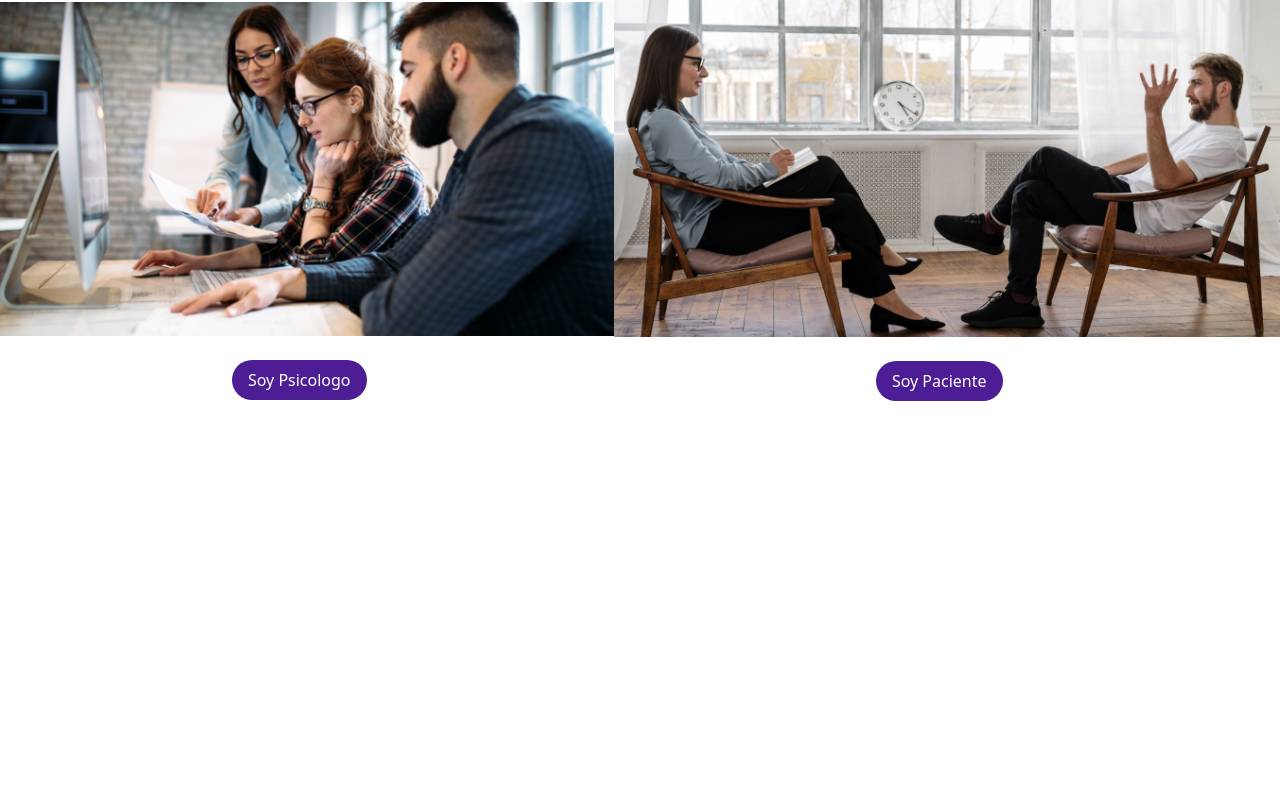
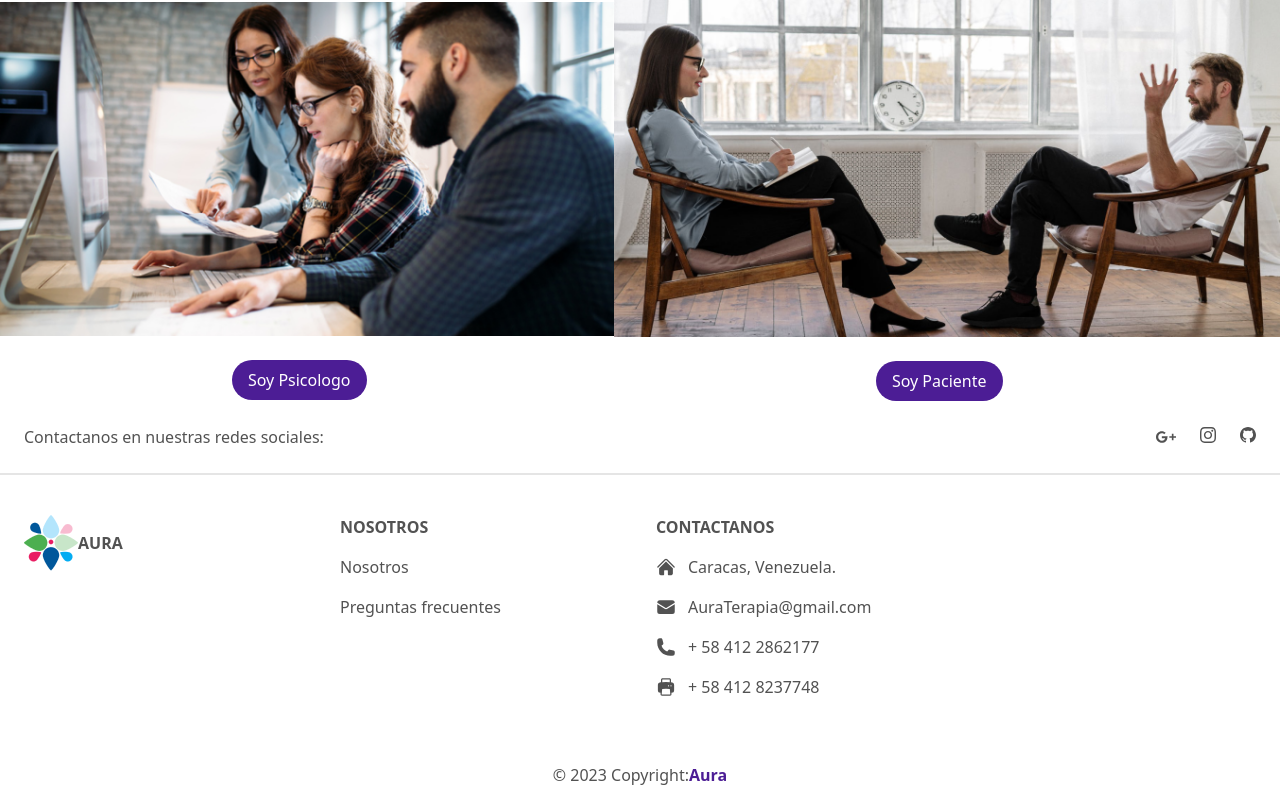
Before and after one commit to giubortone/Aura, a React (Vite) app: page /h in a window 1280 px wide. Built offline with nearby package versions, Linux system fonts and the light colour scheme.

Commit message:
Footer
Footer por pulir

```diff
--- a/src/App.jsx
+++ b/src/App.jsx
@@ -2,6 +2,7 @@
 import reactLogo from './assets/react.svg'
 import './App.css'
 import { Route, Routes } from 'react-router-dom'
+import Footer from "./Footer";
 import Home from './views/home/home'
 import Loginoption from './views/loginoption/loginoption'
 
@@ -12,8 +13,15 @@
         <Route path='/' element={<Home/>} />
         <Route path='h' element={<Loginoption/>} />
       </Routes>
+      <div className="App">
+        <Footer />
+      </div>
     </div>
+
   )
 }
 
 export default App
+
+
+//export default App
--- /dev/null
+++ b/src/Footer.jsx
@@ -0,0 +1,155 @@
+//const Footer = () => {
+//    const year = new Date().getFullYear();
+//
+//    return <footer className='text-violet-900'>
+//    <div className='md:flex md:justify-between md:items-center sm:px-12 px-4 py-7'>
+//        <h1 className="lg:text-4x1 text-3x1 md:mb-0 mb-6 lg:leading-normal font-semibol md:w-2/5">holaaaaa</h1>
+//        <h2>Soy Footer</h2>
+//    </div>
+//  </footer>
+//  }
+//
+//  export default Footer
+
+const Footer = () => {
+    const year = new Date().getFullYear();
+
+    return <footer
+    class="text-center text-neutral-600 dark:text-violet-900 lg:text-left">
+    <div
+      class="flex items-center justify-center border-b-2 border-neutral-200 p-6 dark:border-neutral-500 lg:justify-between">
+      <div class="mr-12 hidden lg:block">
+        <span>Contactanos en nuestras redes sociales:</span>
+      </div>
+      <div class="flex justify-center">
+        <a href="#!" class="mr-6 text-neutral-600 dark:text-violet-900">
+          <svg
+            xmlns="http://www.w3.org/2000/svg"
+            class="h-5 w-5"
+            fill="currentColor"
+            viewBox="0 0 24 24">
+            <path
+              d="M7 11v2.4h3.97c-.16 1.029-1.2 3.02-3.97 3.02-2.39 0-4.34-1.979-4.34-4.42 0-2.44 1.95-4.42 4.34-4.42 1.36 0 2.27.58 2.79 1.08l1.9-1.83c-1.22-1.14-2.8-1.83-4.69-1.83-3.87 0-7 3.13-7 7s3.13 7 7 7c4.04 0 6.721-2.84 6.721-6.84 0-.46-.051-.81-.111-1.16h-6.61zm0 0 17 2h-3v3h-2v-3h-3v-2h3v-3h2v3h3v2z"
+              fill-rule="evenodd"
+              clip-rule="evenodd" />
+          </svg>
+        </a>
+        <a href="#!" class="mr-6 text-neutral-600 dark:text-violet-900">
+          <svg
+            xmlns="http://www.w3.org/2000/svg"
+            class="h-4 w-4"
+            fill="currentColor"
+            viewBox="0 0 24 24">
+            <path
+              d="M12 2.163c3.204 0 3.584.012 4.85.07 3.252.148 4.771 1.691 4.919 4.919.058 1.265.069 1.645.069 4.849 0 3.205-.012 3.584-.069 4.849-.149 3.225-1.664 4.771-4.919 4.919-1.266.058-1.644.07-4.85.07-3.204 0-3.584-.012-4.849-.07-3.26-.149-4.771-1.699-4.919-4.92-.058-1.265-.07-1.644-.07-4.849 0-3.204.013-3.583.07-4.849.149-3.227 1.664-4.771 4.919-4.919 1.266-.057 1.645-.069 4.849-.069zm0-2.163c-3.259 0-3.667.014-4.947.072-4.358.2-6.78 2.618-6.98 6.98-.059 1.281-.073 1.689-.073 4.948 0 3.259.014 3.668.072 4.948.2 4.358 2.618 6.78 6.98 6.98 1.281.058 1.689.072 4.948.072 3.259 0 3.668-.014 4.948-.072 4.354-.2 6.782-2.618 6.979-6.98.059-1.28.073-1.689.073-4.948 0-3.259-.014-3.667-.072-4.947-.196-4.354-2.617-6.78-6.979-6.98-1.281-.059-1.69-.073-4.949-.073zm0 5.838c-3.403 0-6.162 2.759-6.162 6.162s2.759 6.163 6.162 6.163 6.162-2.759 6.162-6.163c0-3.403-2.759-6.162-6.162-6.162zm0 10.162c-2.209 0-4-1.79-4-4 0-2.209 1.791-4 4-4s4 1.791 4 4c0 2.21-1.791 4-4 4zm6.406-11.845c-.796 0-1.441.645-1.441 1.44s.645 1.44 1.441 1.44c.795 0 1.439-.645 1.439-1.44s-.644-1.44-1.439-1.44z" />
+          </svg>
+        </a>
+        <a href="#!" class="text-neutral-600 dark:text-violet-900">
+          <svg
+            xmlns="http://www.w3.org/2000/svg"
+            class="h-4 w-4"
+            fill="currentColor"
+            viewBox="0 0 24 24">
+            <path
+              d="M12 0c-6.626 0-12 5.373-12 12 0 5.302 3.438 9.8 8.207 11.387.599.111.793-.261.793-.577v-2.234c-3.338.726-4.033-1.416-4.033-1.416-.546-1.387-1.333-1.756-1.333-1.756-1.089-.745.083-.729.083-.729 1.205.084 1.839 1.237 1.839 1.237 1.07 1.834 2.807 1.304 3.492.997.107-.775.418-1.305.762-1.604-2.665-.305-5.467-1.334-5.467-5.931 0-1.311.469-2.381 1.236-3.221-.124-.303-.535-1.524.117-3.176 0 0 1.008-.322 3.301 1.23.957-.266 1.983-.399 3.003-.404 1.02.005 2.047.138 3.006.404 2.291-1.552 3.297-1.23 3.297-1.23.653 1.653.242 2.874.118 3.176.77.84 1.235 1.911 1.235 3.221 0 4.609-2.807 5.624-5.479 5.921.43.372.823 1.102.823 2.222v3.293c0 .319.192.694.801.576 4.765-1.589 8.199-6.086 8.199-11.386 0-6.627-5.373-12-12-12z" />
+          </svg>
+        </a>
+      </div>
+    </div>
+    <div class="mx-6 py-10 text-center md:text-left">
+      <div class="grid-1 grid gap-8 md:grid-cols-2 lg:grid-cols-4">
+        <div class="">
+          <h6
+            class="mb-4 flex items-center justify-center font-semibold uppercase md:justify-start">
+            <img className='' src="src\assets\Luxi-Hosting-Logo.png" alt='logo'/>
+            Aura
+          </h6>
+        </div>
+        <div class="">
+          <h6
+            class="mb-4 flex justify-center font-semibold uppercase md:justify-start">
+            Nosotros
+          </h6>
+          <p class="mb-4">
+            <a href="#!" class="text-neutral-600 dark:text-violet-900"
+              >Nosotros</a
+            >
+          </p>
+          <p class="mb-4">
+            <a href="#!" class="text-neutral-600 dark:text-violet-900"
+              >Preguntas frecuentes</a
+            >
+          </p>
+        </div>
+        <div>
+          <h6
+            class="mb-4 flex justify-center font-semibold uppercase md:justify-start">
+            Contactanos
+          </h6>
+          <p class="mb-4 flex items-center justify-center md:justify-start">
+            <svg
+              xmlns="http://www.w3.org/2000/svg"
+              viewBox="0 0 24 24"
+              fill="currentColor"
+              class="mr-3 h-5 w-5">
+              <path
+                d="M11.47 3.84a.75.75 0 011.06 0l8.69 8.69a.75.75 0 101.06-1.06l-8.689-8.69a2.25 2.25 0 00-3.182 0l-8.69 8.69a.75.75 0 001.061 1.06l8.69-8.69z" />
+              <path
+                d="M12 5.432l8.159 8.159c.03.03.06.058.091.086v6.198c0 1.035-.84 1.875-1.875 1.875H15a.75.75 0 01-.75-.75v-4.5a.75.75 0 00-.75-.75h-3a.75.75 0 00-.75.75V21a.75.75 0 01-.75.75H5.625a1.875 1.875 0 01-1.875-1.875v-6.198a2.29 2.29 0 00.091-.086L12 5.43z" />
+            </svg>
+            Caracas, Venezuela.
+          </p>
+          <p class="mb-4 flex items-center justify-center md:justify-start">
+            <svg
+              xmlns="http://www.w3.org/2000/svg"
+              viewBox="0 0 24 24"
+              fill="currentColor"
+              class="mr-3 h-5 w-5">
+              <path
+                d="M1.5 8.67v8.58a3 3 0 003 3h15a3 3 0 003-3V8.67l-8.928 5.493a3 3 0 01-3.144 0L1.5 8.67z" />
+              <path
+                d="M22.5 6.908V6.75a3 3 0 00-3-3h-15a3 3 0 00-3 3v.158l9.714 5.978a1.5 1.5 0 001.572 0L22.5 6.908z" />
+            </svg>
+            AuraTerapia@gmail.com
+          </p>
+          <p class="mb-4 flex items-center justify-center md:justify-start">
+            <svg
+              xmlns="http://www.w3.org/2000/svg"
+              viewBox="0 0 24 24"
+              fill="currentColor"
+              class="mr-3 h-5 w-5">
+              <path
+                fill-rule="evenodd"
+                d="M1.5 4.5a3 3 0 013-3h1.372c.86 0 1.61.586 1.819 1.42l1.105 4.423a1.875 1.875 0 01-.694 1.955l-1.293.97c-.135.101-.164.249-.126.352a11.285 11.285 0 006.697 6.697c.103.038.25.009.352-.126l.97-1.293a1.875 1.875 0 011.955-.694l4.423 1.105c.834.209 1.42.959 1.42 1.82V19.5a3 3 0 01-3 3h-2.25C8.552 22.5 1.5 15.448 1.5 6.75V4.5z"
+                clip-rule="evenodd" />
+            </svg>
+            + 58 412 2862177
+          </p>
+          <p class="flex items-center justify-center md:justify-start">
+            <svg
+              xmlns="http://www.w3.org/2000/svg"
+              viewBox="0 0 24 24"
+              fill="currentColor"
+              class="mr-3 h-5 w-5">
+              <path
+                fill-rule="evenodd"
+                d="M7.875 1.5C6.839 1.5 6 2.34 6 3.375v2.99c-.426.053-.851.11-1.274.174-1.454.218-2.476 1.483-2.476 2.917v6.294a3 3 0 003 3h.27l-.155 1.705A1.875 1.875 0 007.232 22.5h9.536a1.875 1.875 0 001.867-2.045l-.155-1.705h.27a3 3 0 003-3V9.456c0-1.434-1.022-2.7-2.476-2.917A48.716 48.716 0 0018 6.366V3.375c0-1.036-.84-1.875-1.875-1.875h-8.25zM16.5 6.205v-2.83A.375.375 0 0016.125 3h-8.25a.375.375 0 00-.375.375v2.83a49.353 49.353 0 019 0zm-.217 8.265c.178.018.317.16.333.337l.526 5.784a.375.375 0 01-.374.409H7.232a.375.375 0 01-.374-.409l.526-5.784a.373.373 0 01.333-.337 41.741 41.741 0 018.566 0zm.967-3.97a.75.75 0 01.75-.75h.008a.75.75 0 01.75.75v.008a.75.75 0 01-.75.75H18a.75.75 0 01-.75-.75V10.5zM15 9.75a.75.75 0 00-.75.75v.008c0 .414.336.75.75.75h.008a.75.75 0 00.75-.75V10.5a.75.75 0 00-.75-.75H15z"
+                clip-rule="evenodd" />
+            </svg>
+            + 58 412 8237748
+          </p>
+        </div>
+      </div>
+    </div>
+    <div class=" p-6 text-center">
+      <span>© 2023 Copyright:</span>
+      <a
+        class="font-semibold text-violet-900 dark:text-violet-900"
+        href="https://tailwind-elements.com/"
+        >Aura</a
+      >
+    </div>
+  </footer>
+  }
+
+  export default Footer
```
Also changed, not shown: src/assets/Luxi-Hosting-Logo.png (added).
